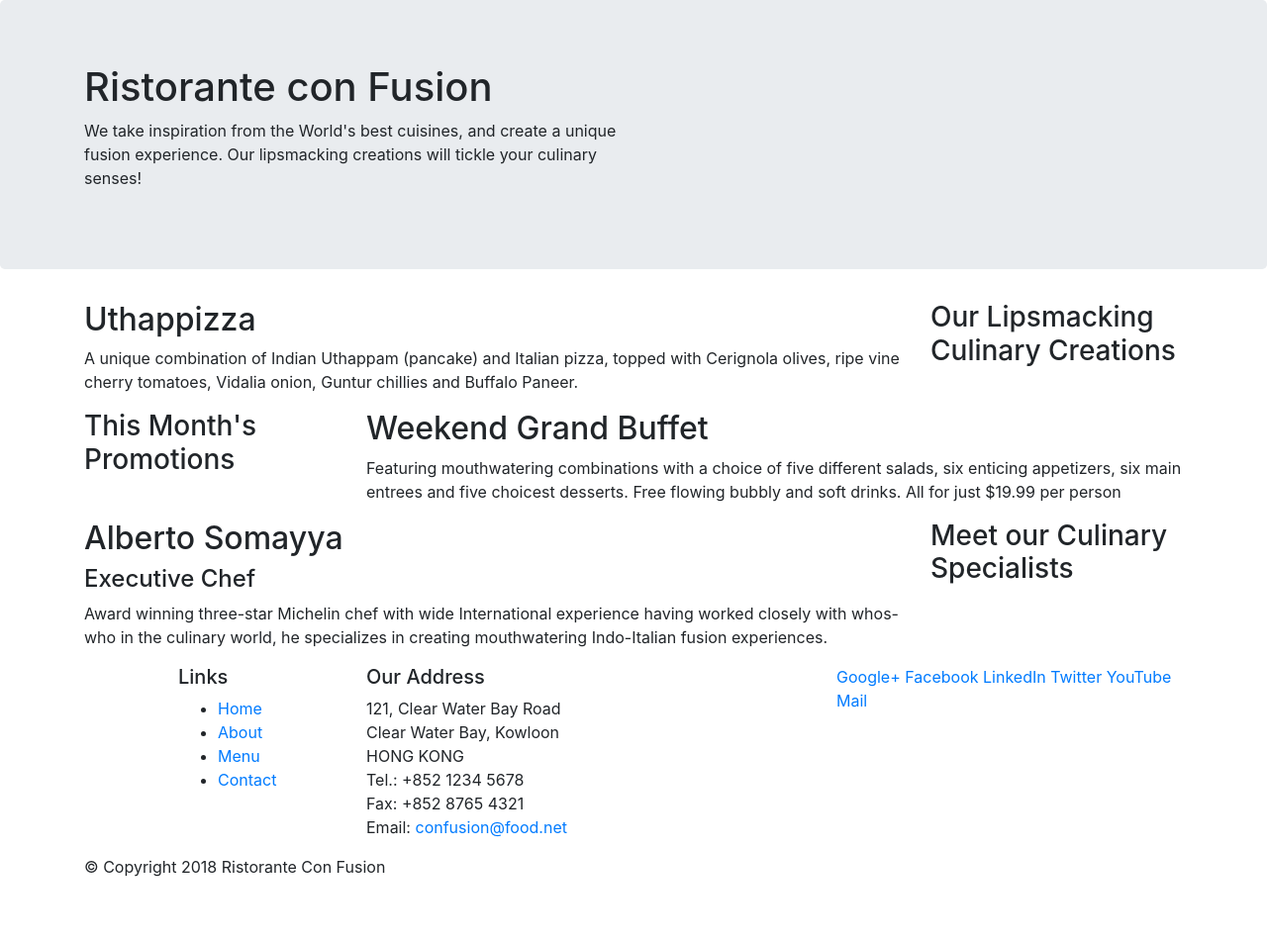
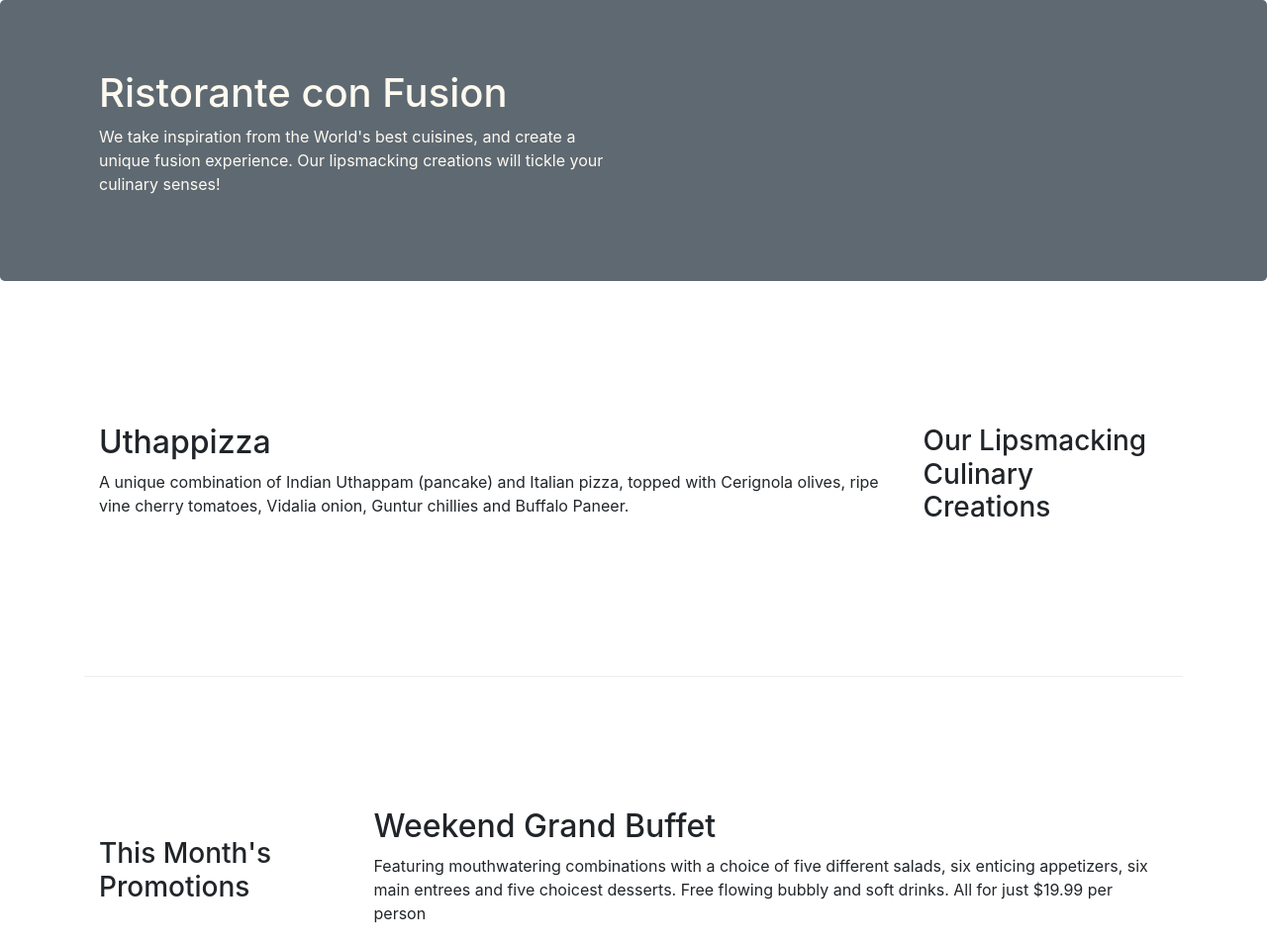
Before and after one commit to wildbeast321/confusion, a website: page index.html in a window 1280 px wide. Shown: the top 954 px of the page at 99% size. Before the commit the page ends 904 px from the top, so only its background shows below. Drawn offline with nearby package versions, Linux system fonts and the light colour scheme.

Commit message:
bootstrap grid part2

```diff
--- /dev/null
+++ b/css/style.css
@@ -0,0 +1,26 @@
+.row-header{
+    margin:0px auto;
+    padding: 0px auto;
+}
+.row-content {
+    margin: 0px auto;
+    padding:50px 0px;
+    border-bottom:1px ridge;
+    min-height: 400px;
+}
+.footer{
+    background-color: rgb(232, 226, 226);
+    margin: 0px auto;
+    padding: 20px 0px;
+}
+.jumbotron{
+    padding: 70px 30px;
+    margin: 0px auto;
+    background-color: rgb(94, 105, 114);
+    color:floralwhite
+}
+.address{
+    font-size: 80%;
+    margin: 0px;
+    color:#0f0f0f;
+}
--- a/index.html
+++ b/index.html
@@ -9,6 +9,7 @@
 
     <!-- Bootstrap CSS -->
     <link rel="stylesheet" href="node_modules/bootstrap/dist/css/bootstrap.min.css">
+    <link rel="stylesheet" href="css/style.css">
     <title>Ristorante Con Fusion</title>
 </head>
 
@@ -16,7 +17,7 @@
 
     <header class="jumbotron">
         <div class="container">
-            <div class="row">
+            <div class="row row-header" >
                 <div class="col-12 col-sm-6">
                     <h1>Ristorante con Fusion</h1>
                     <p>We take inspiration from the World's best cuisines, and create a unique fusion experience. Our lipsmacking creations will tickle your culinary senses!</p>
@@ -28,7 +29,7 @@
     </header>
 
     <div class="container">
-        <div class="row">
+        <div class="row row-content align-items-center">
             <div class="col-12 col-md-3 order-sm-last col-sm-4">
                 <h3>Our Lipsmacking Culinary Creations</h3>
             </div>
@@ -39,7 +40,7 @@
         </div>
 
 
-        <div class="row">
+        <div class="row row-content align-items-center">
             <div class="col-12 col-md-3 col-sm-4 ">
                 <h3>This Month's Promotions</h3>
             </div>
@@ -49,7 +50,7 @@
             </div>
         </div>
 
-        <div class="row">
+        <div class="row row-content align-items-center">
             <div class="col-12 col-md-3 order-sm-last col-sm-4">
                 <h3>Meet our Culinary Specialists</h3>
             </div>
@@ -61,12 +62,12 @@
         </div>
     </div>
 
-    <footer >
+    <footer class="footer" >
         <div class="container">
             <div class="row">
                 <div class="col-4 offset-1 col-sm-2">
                     <h5>Links</h5>
-                    <ul>
+                    <ul class="list-unstyled">
                         <li><a href="#">Home</a></li>
                         <li><a href="#">About</a></li>
                         <li><a href="#">Menu</a></li>
@@ -84,8 +85,8 @@
 		              Email: <a href="mailto:confusion@food.net">confusion@food.net</a>
 		           </address>
                 </div>
-                <div class="col-12 col-sm-4">
-                    <div>
+                <div class="col-12 col-sm-4 align-self-center">
+                    <div class="text-center">
                         <a href="http://google.com/+">Google+</a>
                         <a href="http://www.facebook.com/profile.php?id=">Facebook</a>
                         <a href="http://www.linkedin.com/in/">LinkedIn</a>
@@ -95,7 +96,7 @@
                     </div>
                 </div>
            </div>
-           <div class="row">
+           <div class="row justify-content-center">
                 <div class="col-auto">
                     <p>© Copyright 2018 Ristorante Con Fusion</p>
                 </div>
```
